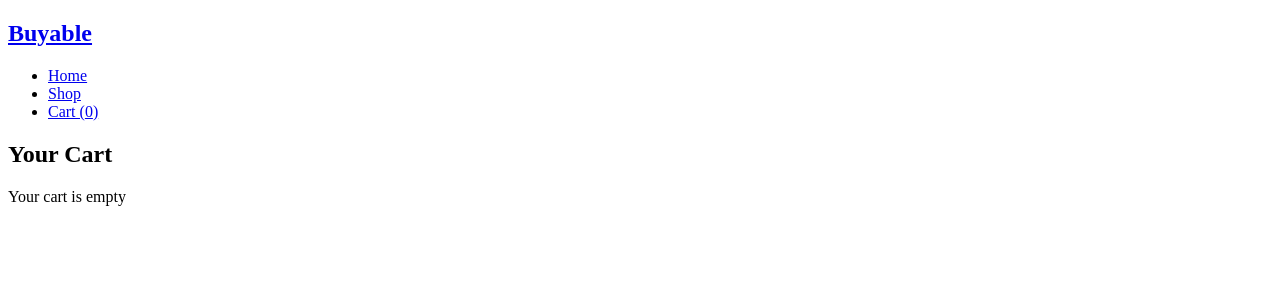
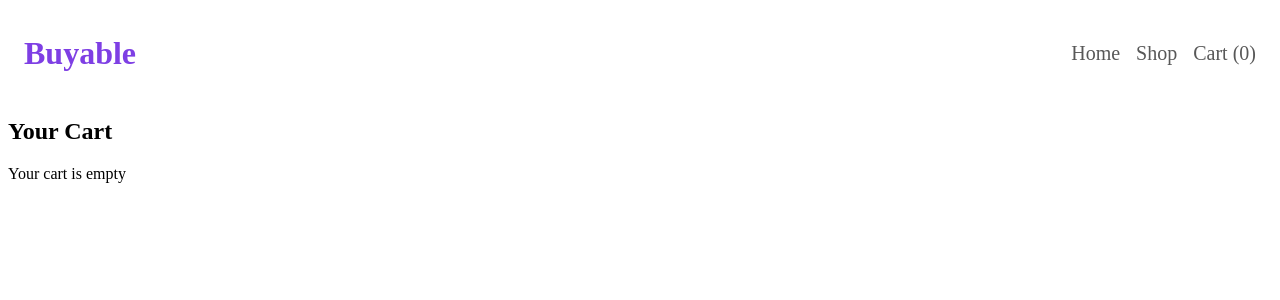
Before and after one commit to parthiv-2006/E-commerce-site, a React (Vite) app: page /cart in a window 1280 px wide. Shown: the top 300 px of the page. Built offline with nearby package versions, Linux system fonts and the light colour scheme.

Commit message:
feat(style): Style Navbar component

```diff
--- a/src/components/Navbar.jsx
+++ b/src/components/Navbar.jsx
@@ -1,11 +1,12 @@
 import { Link } from "react-router-dom";
 import PropTypes from "prop-types"
+import style from '../styles/Navbar.module.css'
 
 const Navbar = ({ cartItems }) => {
   const totalItems = cartItems.reduce((total, item) => total + item.quantity, 0)
     return (
-      <div>
-        <h2><Link to="/">Buyable</Link></h2>
+      <div className={style["container"]}>
+        <h2 className={style["title"]}><Link className={style["hidden"]} to="/">Buyable</Link></h2>
         <ul>
           <li>
             <Link to="/">Home</Link>
--- /dev/null
+++ b/src/styles/Navbar.module.css
@@ -0,0 +1,32 @@
+.container {
+  display: flex;
+  align-items: center;
+  justify-content: space-between;
+  padding: 0 1rem;
+}
+
+.title {
+    font-size: 2rem;
+}
+
+.hidden {
+  text-decoration: none;
+  color: rgb(126, 63, 228);
+}
+
+ul li a {
+    font-size: 1.25rem;
+text-decoration: none;
+  color: rgb(88, 88, 88);
+  transition: color 0.2s ease-in;
+}
+
+ul li a:hover {
+  color: rgb(126, 63, 228);
+}
+
+.container ul {
+  display: flex;
+  list-style-type: none;
+  gap: 1rem;
+}
```
